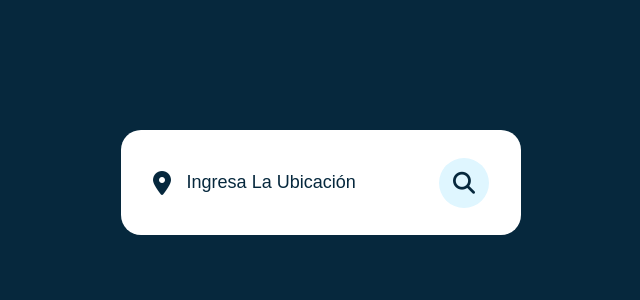
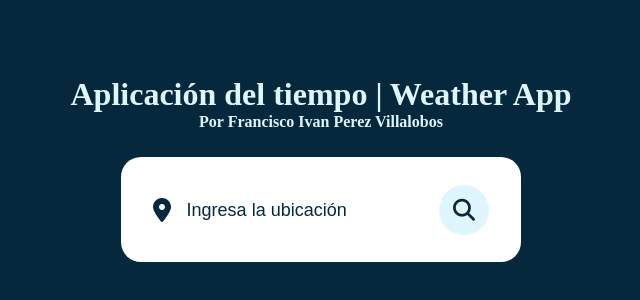
Before and after one commit to Fran804/WeatherAppJS, a plain HTML site: page index.html in a window 1280 px wide. Shown: the part 218-518 px from the top of the page, without its empty margins (319-959 px from the left). Drawn offline with Linux system fonts and the light colour scheme.

Commit message:
add text and icon

```diff
--- a/assets/css/style.css
+++ b/assets/css/style.css
@@ -11,14 +11,22 @@ body {
     display: flex;
     justify-content: center;
     align-items: center;
+    flex-direction: column;
     background-color: #06283D;
+}
+
+.title {
+    color: #dff6ff;
+    text-align: center;
+    margin-left: 5%;
+    margin-right: 5%;
 }
 
 .main-container {
     position: relative;
     width: 400px;
     height: 105px;
-    margin: 5%;
+    margin: 2%;
     background-color: #fff;
     padding: 28px 32px;
     overflow: hidden;
@@ -48,7 +56,7 @@ body {
 .search-box input::placeholder {
     font-weight: 500;
     color: #06283D;
-    text-transform: capitalize;
+    text-transform: none;
 }
 
 .search-box button {
--- a/assets/js/script.js
+++ b/assets/js/script.js
@@ -5,14 +5,14 @@ const weatherDetails = document.querySelector('.weather-details');
 const error404 = document.querySelector('.not-found');
 
 search.addEventListener('click', () => {
-  const APIKey = 'adf16e123a6ef73b166ba2713045864d';
+  const APIKey = 'ba338b4c4c807a04b904c10353a09cd2';
   const city = document.querySelector('.search-box input').value;
 
   if(city === ''){
     mainContainer.style.height = '106px';
     weatherBox.style.display = 'none';
     weatherDetails.style.display = 'none';
-    error404.style.display = 'none'
+    error404.style.display = 'none';
     return;
   }
 
--- a/index.html
+++ b/index.html
@@ -4,11 +4,17 @@
     <meta charset="UTF-8">
     <meta http-equiv="X-UA-Compatible" content="IE=edge">
     <meta name="viewport" content="width=device-width, initial-scale=1.0">
+    <link rel="stylesheet" href="./favicon.ico">
     <link rel="stylesheet" href="https://fonts.googleapis.com/css2?family=Poppins:wght@300;400;500;600;700;800;900&family=Roboto:wght@300;400;500;700;900&display=swap">
     <link rel="stylesheet" href="./assets/css/style.css">
-    <title>Aplicación de clima | Weather App</title>
+    <title>Aplicación del tiempo</title>
     </head>
     <body>
+        <div class="title">
+            <h1>Aplicación del tiempo | Weather App</h1>
+            <h4>Por Francisco Ivan Perez Villalobos</h4>
+        </div>
+
         <div class="main-container">
             <div class="search-box">
                 <i class="fa-solid fa-location-dot"></i>
```
Also changed, not shown: favicon.ico (added).
